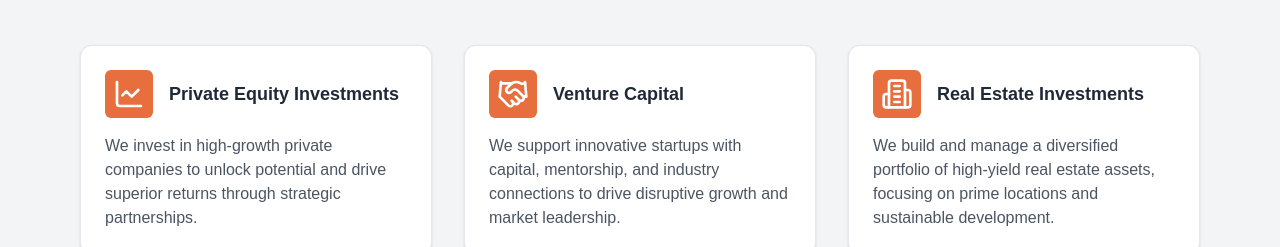
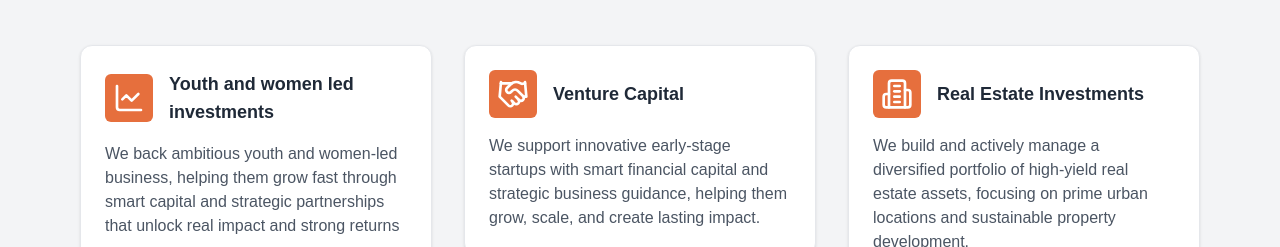
Before and after one commit to im-shafiqurrehman/HorizonImpactFundManagers, a Next.js app in the folder client/: page /services in a window 1280 px wide. Shown: the part 705-952 px from the top of the page. Built offline with nearby package versions, Linux system fonts and the light colour scheme; no server answers; a web font is replaced by a local one.

Commit message:
minor changes

```diff
--- a/client/app/our-approach/page.tsx
+++ b/client/app/our-approach/page.tsx
@@ -16,7 +16,7 @@ const page = () => {
         backgroundImage={approachBanner}
       />
     <WhatWeDo />
-      <SectorExpertise />
+      {/* <SectorExpertise /> */}
       <InvestmentFocus />
     </MainLayout>
   );
--- a/client/app/page.tsx
+++ b/client/app/page.tsx
@@ -44,7 +44,7 @@ const Page: FC<Props> = (props) => {
         <KeyFeaturesAndBenefits />
         {/* <Sponser /> */}
         {/* <Testimonial/> */}
-       <FAQSection/>
+        { /* <FAQSection/> */ }
      </MainLayout>
     </div>
   );
--- a/client/components/AboutUs/teamprofiles.jsx
+++ b/client/components/AboutUs/teamprofiles.jsx
@@ -83,6 +83,14 @@ const TeamProfiles = () => {
 
   return (
     <div className="container mx-auto py-12 px-4">
+      {/* Team Section Heading */}
+      <div className="text-center mb-12">
+        <h2 className="text-3xl md:text-4xl font-bold text-gray-800">Meet Our Team</h2>
+        <p className="text-gray-600 mt-4 max-w-2xl mx-auto">
+          Our dedicated team brings expertise, passion, and a commitment to driving financial returns and social impact.
+        </p>
+      </div>
+
       <div className="space-y-8">
         {teamMembers.map((member) => (
           <motion.div
--- a/client/components/constants/benefits.js
+++ b/client/components/constants/benefits.js
@@ -18,7 +18,7 @@ export const features = [
     description:
       "We focus on high-growth opportunities across diverse sectors, delivering superior returns for our clients.",
     benefits: [
-      "Private equity investments",
+      "Youth and women led investments",
       "Venture capital opportunities",
       "Real estate growth",
     ],
--- a/client/components/constants/services.js
+++ b/client/components/constants/services.js
@@ -10,21 +10,21 @@ import {
 export const specializations = [
   {
     icon: ChartLineIcon,
-    title: "Private Equity Investments",
+    title: "Youth and women led investments",
     description:
-      "We invest in high-growth private companies to unlock potential and drive superior returns through strategic partnerships.",
+      "We back ambitious youth and women-led business, helping them grow fast through smart capital and strategic partnerships that unlock real impact and strong returns",
   },
   {
     icon: HandshakeIcon,
     title: "Venture Capital",
     description:
-      "We support innovative startups with capital, mentorship, and industry connections to drive disruptive growth and market leadership.",
+      "We support innovative early-stage startups with smart financial capital and strategic business guidance, helping them grow, scale, and create lasting impact.",
   },
   {
     icon: BuildingIcon,
     title: "Real Estate Investments",
     description:
-      "We build and manage a diversified portfolio of high-yield real estate assets, focusing on prime locations and sustainable development.",
+      "We build and actively manage a diversified portfolio of high-yield real estate assets, focusing on prime urban locations and sustainable property development.",
   },
   {
     icon: LeafIcon,
```
